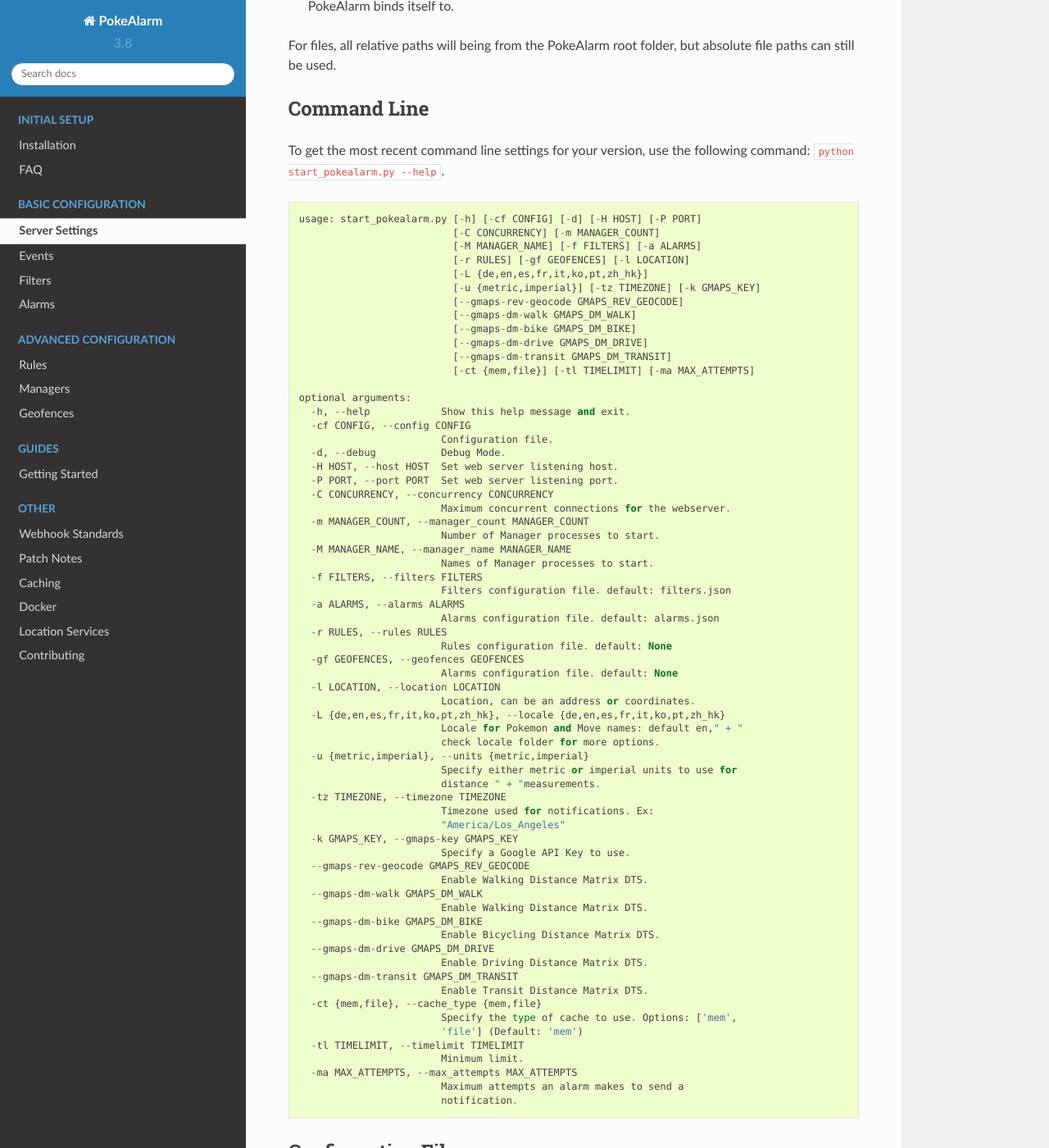
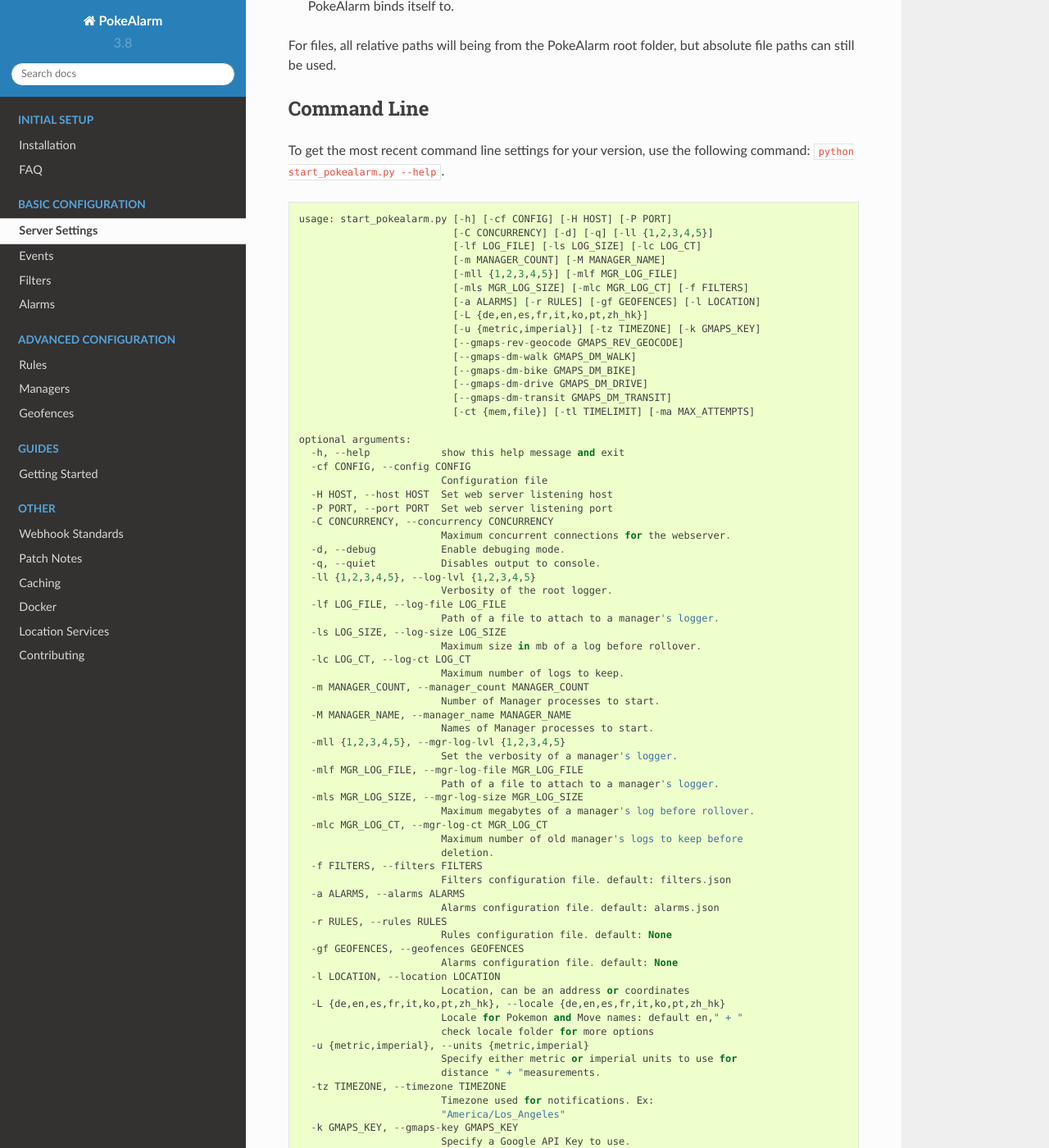
Before and after one commit to pokealarm/pokealarm, a Sphinx documentation site: the page built from docs/configuration/server-settings.md, in a window 1280 px wide and 1400 px high, scrolled down 912 px. Shown: the whole window at 82% size. Built offline with Sphinx 7.4.7 and the Read the Docs theme 2.0.0, drawn with Linux system fonts in a browser that asks for light colours; some of the changed text lies outside the part shown.

Commit message:
Update server settings with logging info.

````diff
--- a/docs/configuration/server-settings.md
+++ b/docs/configuration/server-settings.md
@@ -44,10 +44,13 @@
 following command:  `python start_pokealarm.py --help`.
 
 ```
-usage: start_pokealarm.py [-h] [-cf CONFIG] [-d] [-H HOST] [-P PORT]
-                          [-C CONCURRENCY] [-m MANAGER_COUNT]
-                          [-M MANAGER_NAME] [-f FILTERS] [-a ALARMS]
-                          [-r RULES] [-gf GEOFENCES] [-l LOCATION]
+usage: start_pokealarm.py [-h] [-cf CONFIG] [-H HOST] [-P PORT]
+                          [-C CONCURRENCY] [-d] [-q] [-ll {1,2,3,4,5}]
+                          [-lf LOG_FILE] [-ls LOG_SIZE] [-lc LOG_CT]
+                          [-m MANAGER_COUNT] [-M MANAGER_NAME]
+                          [-mll {1,2,3,4,5}] [-mlf MGR_LOG_FILE]
+                          [-mls MGR_LOG_SIZE] [-mlc MGR_LOG_CT] [-f FILTERS]
+                          [-a ALARMS] [-r RULES] [-gf GEOFENCES] [-l LOCATION]
                           [-L {de,en,es,fr,it,ko,pt,zh_hk}]
                           [-u {metric,imperial}] [-tz TIMEZONE] [-k GMAPS_KEY]
                           [--gmaps-rev-geocode GMAPS_REV_GEOCODE]
@@ -58,18 +61,36 @@
                           [-ct {mem,file}] [-tl TIMELIMIT] [-ma MAX_ATTEMPTS]
 
 optional arguments:
-  -h, --help            Show this help message and exit.
+  -h, --help            show this help message and exit
   -cf CONFIG, --config CONFIG
-                        Configuration file.
-  -d, --debug           Debug Mode.
-  -H HOST, --host HOST  Set web server listening host.
-  -P PORT, --port PORT  Set web server listening port.
+                        Configuration file
+  -H HOST, --host HOST  Set web server listening host
+  -P PORT, --port PORT  Set web server listening port
   -C CONCURRENCY, --concurrency CONCURRENCY
                         Maximum concurrent connections for the webserver.
+  -d, --debug           Enable debuging mode.
+  -q, --quiet           Disables output to console.
+  -ll {1,2,3,4,5}, --log-lvl {1,2,3,4,5}
+                        Verbosity of the root logger.
+  -lf LOG_FILE, --log-file LOG_FILE
+                        Path of a file to attach to a manager's logger.
+  -ls LOG_SIZE, --log-size LOG_SIZE
+                        Maximum size in mb of a log before rollover.
+  -lc LOG_CT, --log-ct LOG_CT
+                        Maximum number of logs to keep.
   -m MANAGER_COUNT, --manager_count MANAGER_COUNT
                         Number of Manager processes to start.
   -M MANAGER_NAME, --manager_name MANAGER_NAME
                         Names of Manager processes to start.
+  -mll {1,2,3,4,5}, --mgr-log-lvl {1,2,3,4,5}
+                        Set the verbosity of a manager's logger.
+  -mlf MGR_LOG_FILE, --mgr-log-file MGR_LOG_FILE
+                        Path of a file to attach to a manager's logger.
+  -mls MGR_LOG_SIZE, --mgr-log-size MGR_LOG_SIZE
+                        Maximum megabytes of a manager's log before rollover.
+  -mlc MGR_LOG_CT, --mgr-log-ct MGR_LOG_CT
+                        Maximum number of old manager's logs to keep before
+                        deletion.
   -f FILTERS, --filters FILTERS
                         Filters configuration file. default: filters.json
   -a ALARMS, --alarms ALARMS
@@ -79,10 +100,10 @@
   -gf GEOFENCES, --geofences GEOFENCES
                         Alarms configuration file. default: None
   -l LOCATION, --location LOCATION
-                        Location, can be an address or coordinates.
+                        Location, can be an address or coordinates
   -L {de,en,es,fr,it,ko,pt,zh_hk}, --locale {de,en,es,fr,it,ko,pt,zh_hk}
                         Locale for Pokemon and Move names: default en," + "
-                        check locale folder for more options.
+                        check locale folder for more options
   -u {metric,imperial}, --units {metric,imperial}
                         Specify either metric or imperial units to use for
                         distance " + "measurements.
@@ -105,7 +126,7 @@
                         Specify the type of cache to use. Options: ['mem',
                         'file'] (Default: 'mem')
   -tl TIMELIMIT, --timelimit TIMELIMIT
-                        Minimum limit.
+                        Minimum limit
   -ma MAX_ATTEMPTS, --max_attempts MAX_ATTEMPTS
                         Maximum attempts an alarm makes to send a
                         notification.
@@ -138,6 +159,11 @@
 #concurrency: 200               # Maximum concurrent connections to webserver (default=200)
 #manager_count: 1				# Number of Managers to run (default=1)
 #debug                          # Enable debug logging (default='False)
+#quiet                          # Disable output to stdin/stdout.
+#log-lvl: 3                     # Verbosity of the main logger (default=3)
+#log-file: logs/pokealarm.log   # File path of the main logger (default='logs/pokealam.log')
+#log-size: 100                  # Maximum size in mb of a log before rollover.
+#log-ct: 5                      # Maximum number of logs to keep.
 
 
 #########################
@@ -151,6 +177,13 @@
 # `None` can be used to exempt a Manager from an optional setting
 
 #manager_name:                  # Name of Manager, used for logging (default='manager#')
+
+# Logging Settings
+#####################
+#mgr-log-lvl: 3                 # Verbosity of a manager's logger (default=3)
+#mgr-log-file: logs/mgr.log     # Path of a file to attach to a manager's logger.
+#mgr-log-size: 100              # Maximum size (in mb) of a log before rollover.
+#mgr-log-ct: 5                  # Maximum number of older logs to keep.
 
 
 # File Settings
@@ -166,7 +199,7 @@
 
 # Location Specific
 #####################
-#location:                      # Location, as address or coordinates (default=None)
+#location:                       # Location, as address or coordinates (default=None)
 #locale: en                     # Language used for DTS translations (default='en')
                                 # Options: ['de', 'en', 'es', 'fr', 'it', 'ko', 'pt', 'zh_hk' ]
 #unit: imperial                 # Units used to measurements.(default='imperial')
@@ -195,6 +228,6 @@
 #cache_type: file               # Type of cache used to share information between webhooks. (default='mem')
                                 # Options: ['mem', 'file']
 #timelimit: 0					# Minimum seconds remaining on an Event to trigger notification (default=0)
-                                # Note - `max_attempts` is being deprecated and may be replaced by alarm-level settings
+# Note - `max_attempts` is being deprecated and may be replaced by alarm-level settings
 #max_attempts: 3				# Maximum number of attempts an alarm makes to send a notification. (default=3)
 ```
````
Also changed, not shown: other parts of docs/configuration/server-settings.md (+1 -1 lines).
